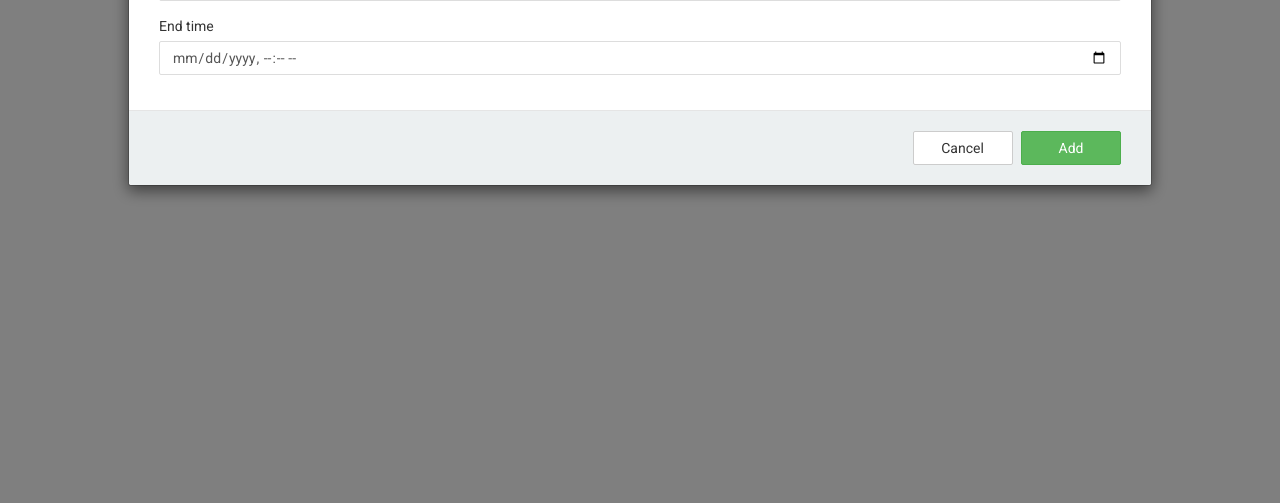
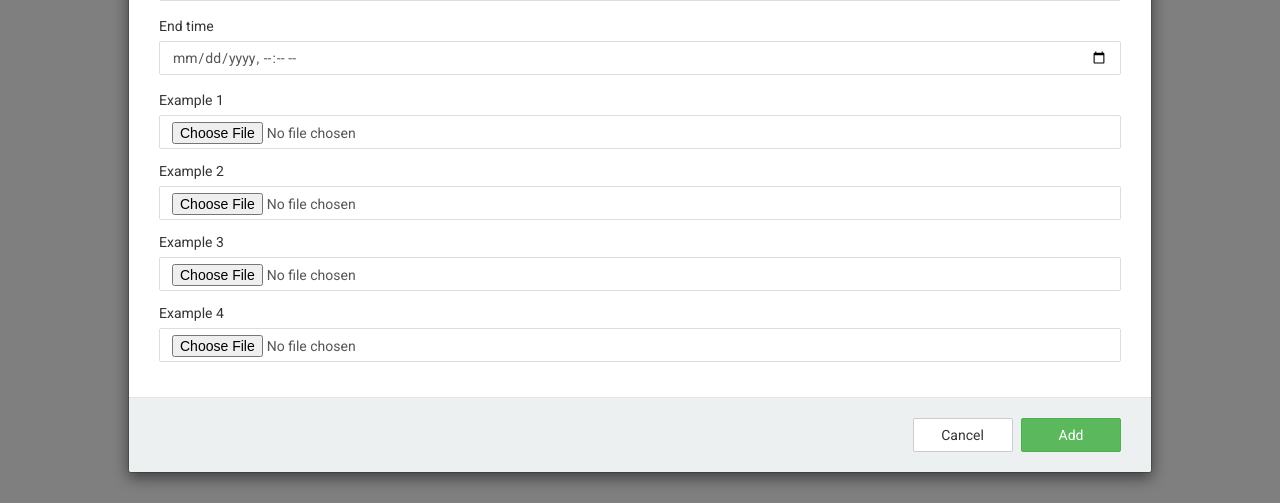
Before and after one commit to KasperOfzeau/ple, a PHP site: page /admin/index.php in a window 1280 px wide, after a click that opens the changed part. Shown: the part 630-1133 px from the top of the page. Run offline with PHP 8.4, Linux system fonts and the light colour scheme; data comes from the database, SQL or seed files in the repository; data that the repository does not hold is empty; a stand-in replaces the project's code that opens the database connection.

Commit message:
Added upload for example images

```diff
--- a/admin/index.php
+++ b/admin/index.php
@@ -1,5 +1,5 @@
 <?php
-include '../backend/database.php';
+include '../backend/config.php';
 ?>
 <!DOCTYPE html>
 <html lang="en">
@@ -102,11 +102,34 @@ include '../backend/database.php';
 						</div>
 						<div class="form-group">
 							<label>Thumbnail</label>
+							<img src="" id="thumbnail-img" width="100" height="auto">
 							<input type="file" id="thumbnail" name="thumbnail" class="form-control" required>
 						</div>
 						<div class="form-group">
 							<label>End time</label>
 							<input type="datetime-local" id="end_time" name="end_time" class="form-control" required>
+						</div>
+						<div class="form-group example-images">
+							<div class="example-1">
+								<label>Example 1</label>
+								<img src="" id="example-img-1" class="example-img" width="100" height="auto">
+								<input type="file" id="example-1" name="example-1" class="form-control" required>
+							</div>
+							<div class="example-2">
+								<label>Example 2</label>
+								<img src="" id="example-img-2" class="example-img" width="100" height="auto">
+								<input type="file" id="example-2" name="example-2" class="form-control" required>
+							</div>
+							<div class="example-3">
+								<label>Example 3</label>
+								<img src="" id="example-img-3" class="example-img" width="100" height="auto">
+								<input type="file" id="example-3" name="example-3" class="form-control" required>
+							</div>
+							<div class="example-4">
+								<label>Example 4</label>
+								<img src="" id="example-img-4" class="example-img" width="100" height="auto">
+								<input type="file" id="example-4" name="example-4" class="form-control" required>
+							</div>
 						</div>
 					</div>
 					<div class="modal-footer">
@@ -143,7 +166,7 @@ include '../backend/database.php';
 						</div>
 						<div class="form-group">
 							<label>Thumbnail</label>
-							<img src="" id="thumbnail_img_u" width="150" height="auto">
+							<img src="" id="thumbnail-img-u" width="150" height="auto">
 							<input type="file" id="thumbnail_u" name="thumbnail" class="form-control">
 						</div>
 						<div class="form-group">
--- a/css/admin.css
+++ b/css/admin.css
@@ -167,3 +167,15 @@ table.table .avatar {
 #thumbnail_img_u {
 	display: block;
 }
+
+.example-images {
+	display: flex;
+	flex-direction: column;
+	gap: 12px;
+}
+
+.example-img,
+#thumbnail-img {
+	display: none;
+	padding: 12px 0;
+}
--- a/js/admin.js
+++ b/js/admin.js
@@ -22,6 +22,39 @@ $(document).on('click', '#btn-add', function(e) {
 			}
 		}
 	});
+});
+
+$(document).ready(function() {
+	//Get modal input images
+	const inputImages = [
+		{
+		  input: document.querySelector('#thumbnail'),
+		  image: document.querySelector('#thumbnail-img')
+		},
+		{
+		  input: document.querySelector('#example-1'),
+		  image: document.querySelector('#example-img-1')
+		},
+		{
+		  input: document.querySelector('#example-2'),
+		  image: document.querySelector('#example-img-2')
+		},
+		{
+		  input: document.querySelector('#example-3'),
+		  image: document.querySelector('#example-img-3')
+		},
+		{
+		  input: document.querySelector('#example-4'),
+		  image: document.querySelector('#example-img-4')
+		}
+	  ];
+
+	  inputImages.forEach((item, index) => {
+		item.input.addEventListener('change', (event) => {
+			item.image.src = URL.createObjectURL(event.target.files[0]);
+			item.image.style.display = 'block';
+		});
+	  });
 });
 
 $(document).on('click','.update',function(e) {
```
Also changed, not shown: backend/admin.php (+89 -12 lines).
